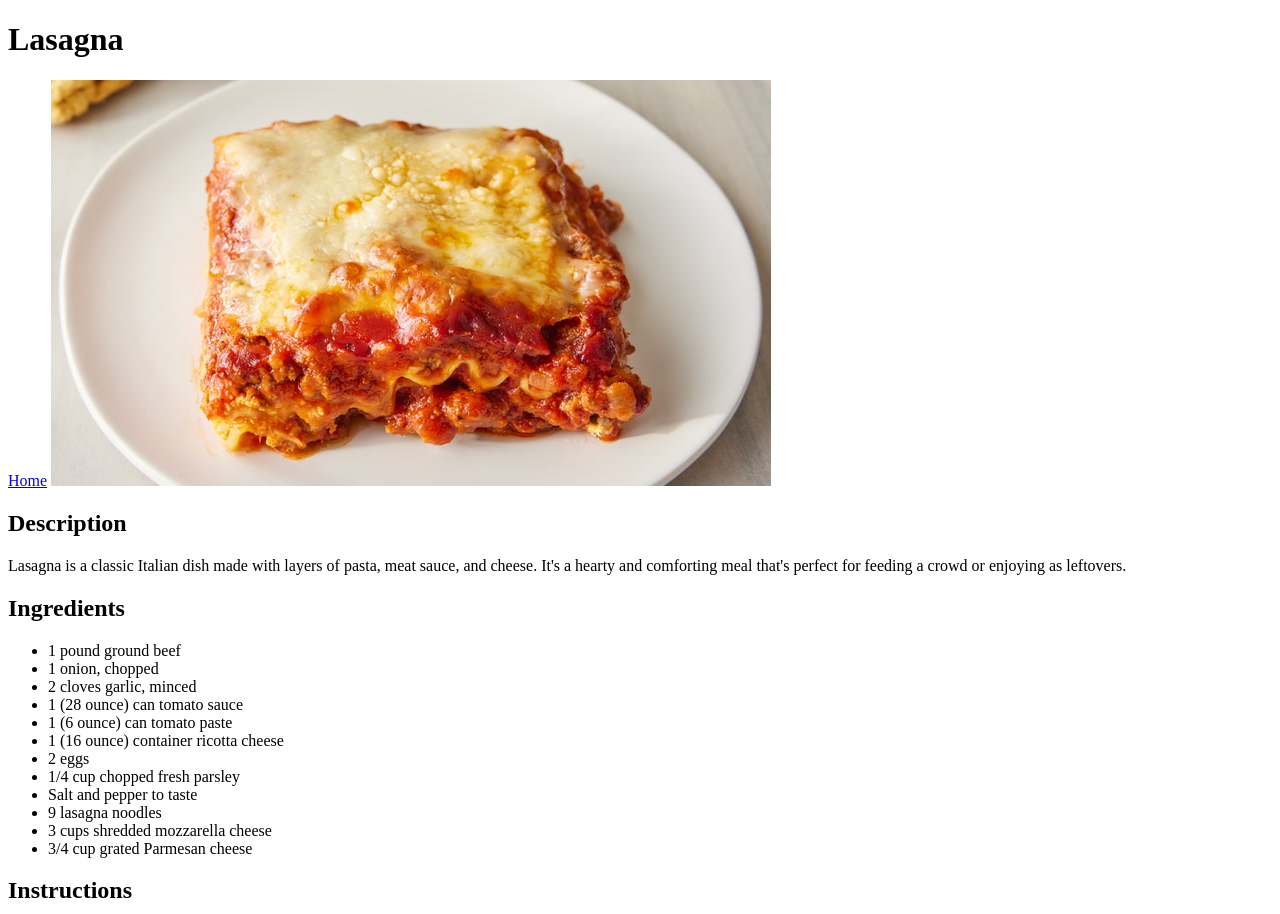
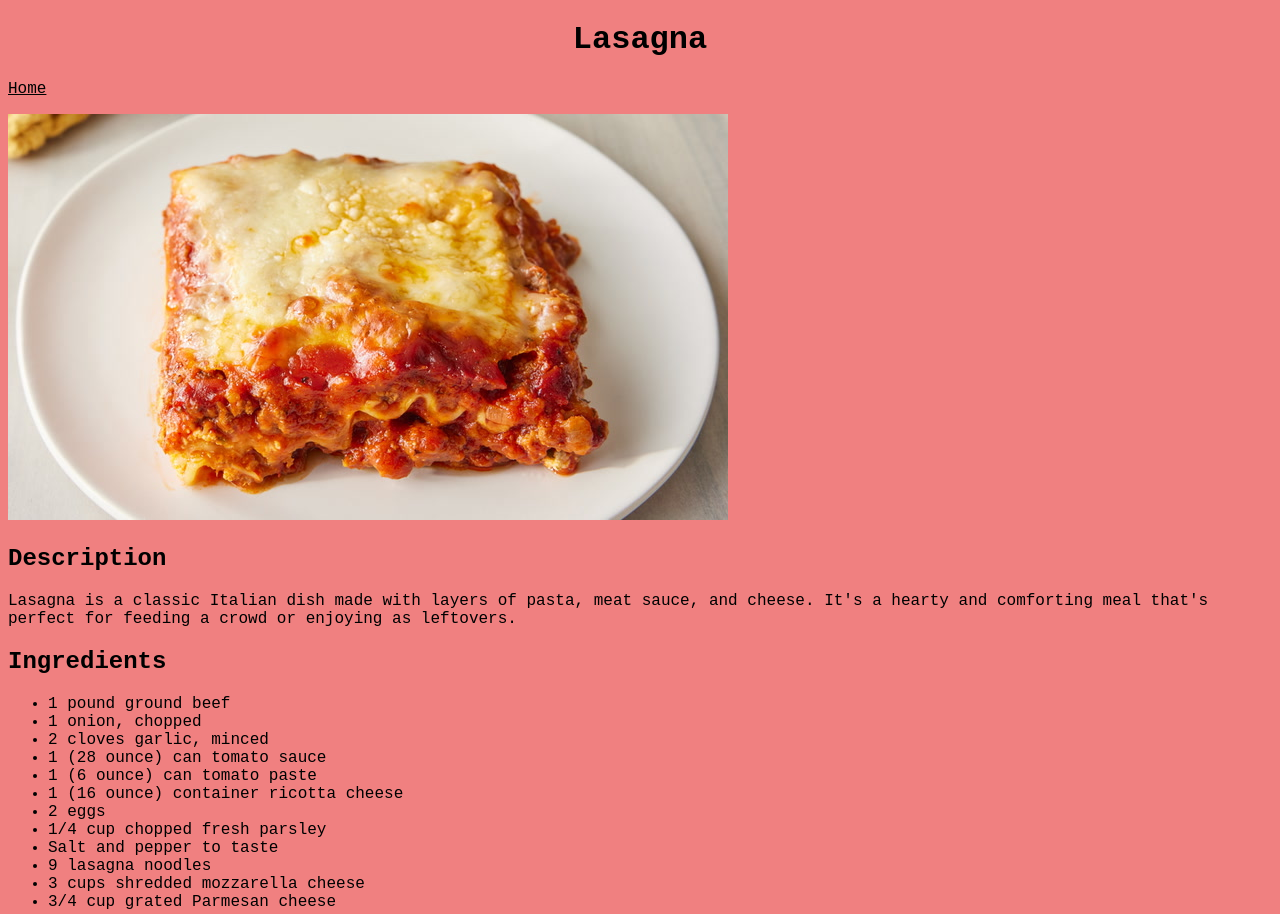
Before and after one commit to pxvko/odin-recipes, a plain HTML site: page recipes/lasagna.html in a window 1280 px wide. Shown: the top 914 px of the page. Drawn offline with Linux system fonts and the light colour scheme.

Commit message:
Add styles.css and some styling

```diff
--- a/recipes/lasagna.html
+++ b/recipes/lasagna.html
@@ -3,12 +3,13 @@
 <head>
     <meta charset="UTF-8">
     <meta name="viewport" content="width=device-width, initial-scale=1.0">
+    <link rel="stylesheet" href="../styles.css">
     <title>Lasagna</title>
 </head>
 <body>
     <h1>Lasagna</h1>
     <a href="../index.html">Home</a>
-    <img src="../images/lasagna.jpg" alt="Lasagna">
+   <p><img src="../images/lasagna.jpg" alt="Lasagna"></body></p>
     <h2>Description</h2>
     <p>Lasagna is a classic Italian dish made with layers of pasta, meat sauce, and cheese. It's a hearty and comforting meal that's perfect for feeding a crowd or enjoying as leftovers.</p>
     <h2>Ingredients</h2>
--- /dev/null
+++ b/styles.css
@@ -0,0 +1,12 @@
+body {
+    background-color: lightcoral;
+    font-family: 'Courier New', Courier, monospace;
+}
+
+a {
+    color: black;
+}
+
+h1 {
+    text-align: center;;
+}
```
Also changed, not shown: index.html (+1 -0 lines).
